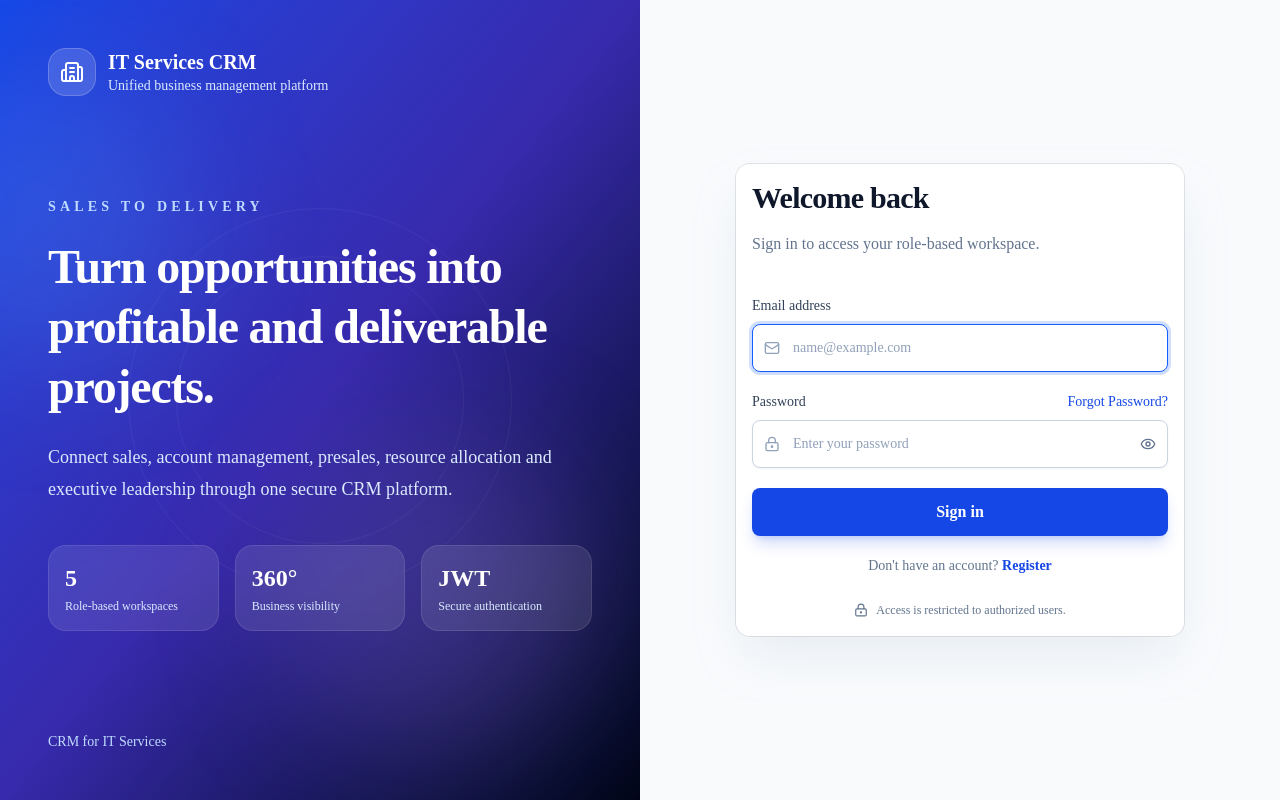
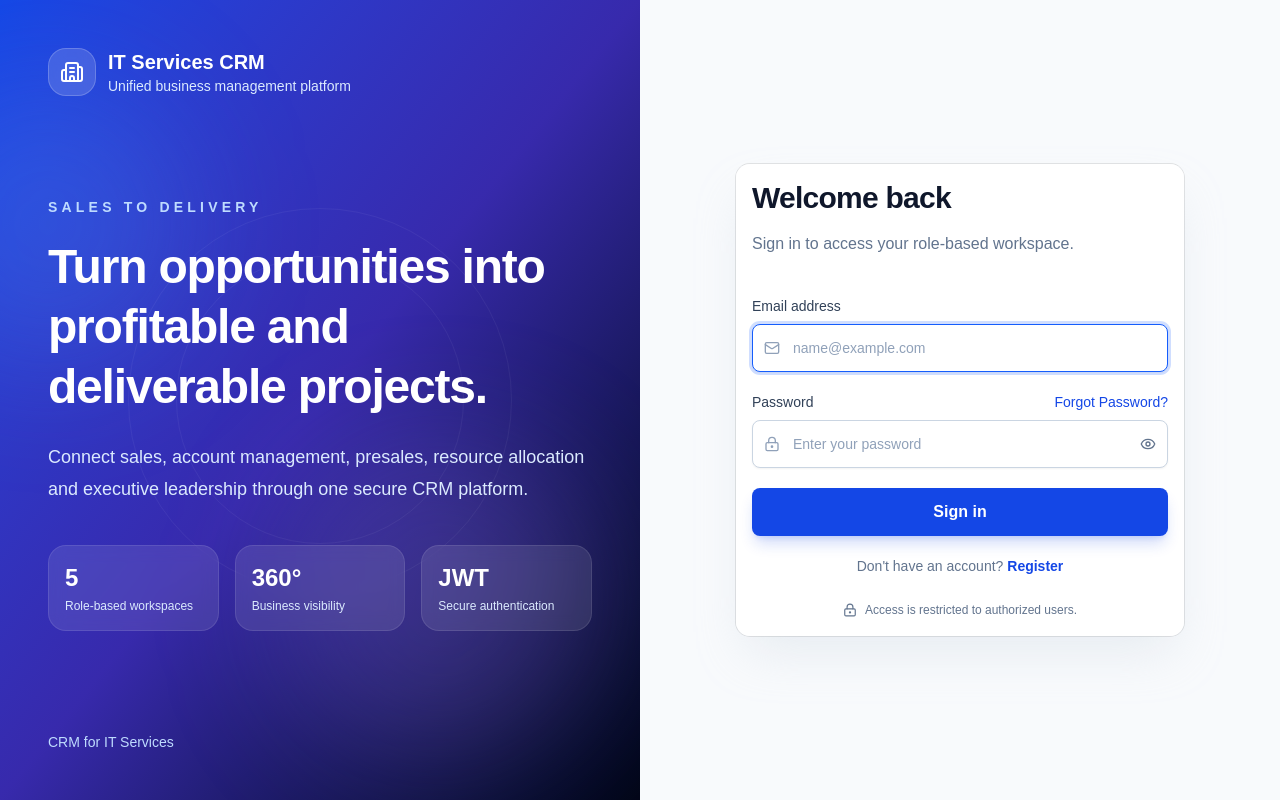
Before and after one commit to AbhishekMangalur/CRM_For_IT_Services, a Next.js app in the folder frontend/: page /login in a window 1280 px wide. Built offline with nearby package versions, Linux system fonts and the light colour scheme; no server answers.

Commit message:
font style changed

```diff
--- a/frontend/src/app/globals.css
+++ b/frontend/src/app/globals.css
@@ -7,8 +7,8 @@
 @theme inline {
   --color-background: var(--background);
   --color-foreground: var(--foreground);
-  --font-sans: var(--font-sans);
-  --font-mono: var(--font-geist-mono);
+  --font-sans: Arial, Helvetica, sans-serif;
+  --font-mono: Arial, Helvetica, sans-serif;
   --font-heading: var(--font-sans);
   --color-sidebar-ring: var(--sidebar-ring);
   --color-sidebar-border: var(--sidebar-border);
@@ -120,11 +120,17 @@
 @layer base {
   * {
     @apply border-border outline-ring/50;
+    font-family: inherit;
   }
   body {
     @apply bg-background text-foreground;
   }
-  html {
-    @apply font-sans;
+  html,
+  body,
+  button,
+  input,
+  select,
+  textarea {
+    font-family: Arial, Helvetica, sans-serif !important;
   }
 }
--- a/frontend/src/app/layout.tsx
+++ b/frontend/src/app/layout.tsx
@@ -1,20 +1,9 @@
 import type { Metadata } from "next";
-import { Geist, Geist_Mono } from "next/font/google";
 
 import { AuthProvider } from "@/providers/AuthProvider";
 import { ConfirmProvider } from "@/providers/ConfirmProvider";
 
 import "./globals.css";
-
-const geistSans = Geist({
-  variable: "--font-geist-sans",
-  subsets: ["latin"],
-});
-
-const geistMono = Geist_Mono({
-  variable: "--font-geist-mono",
-  subsets: ["latin"],
-});
 
 export const metadata: Metadata = {
   title: {
@@ -32,9 +21,7 @@ export default function RootLayout({
 }>) {
   return (
     <html lang="en">
-      <body
-        className={`${geistSans.variable} ${geistMono.variable} antialiased`}
-      >
+      <body>
         <ConfirmProvider>
           <AuthProvider>{children}</AuthProvider>
         </ConfirmProvider>
```
